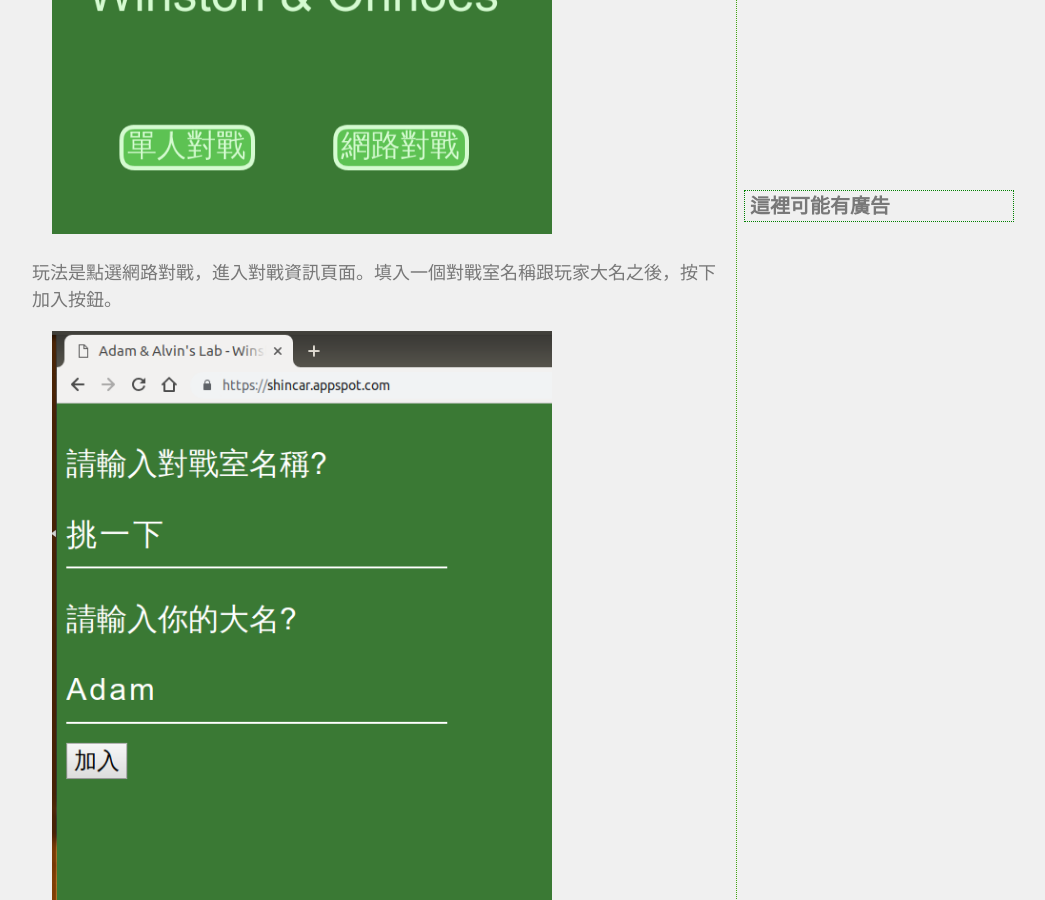
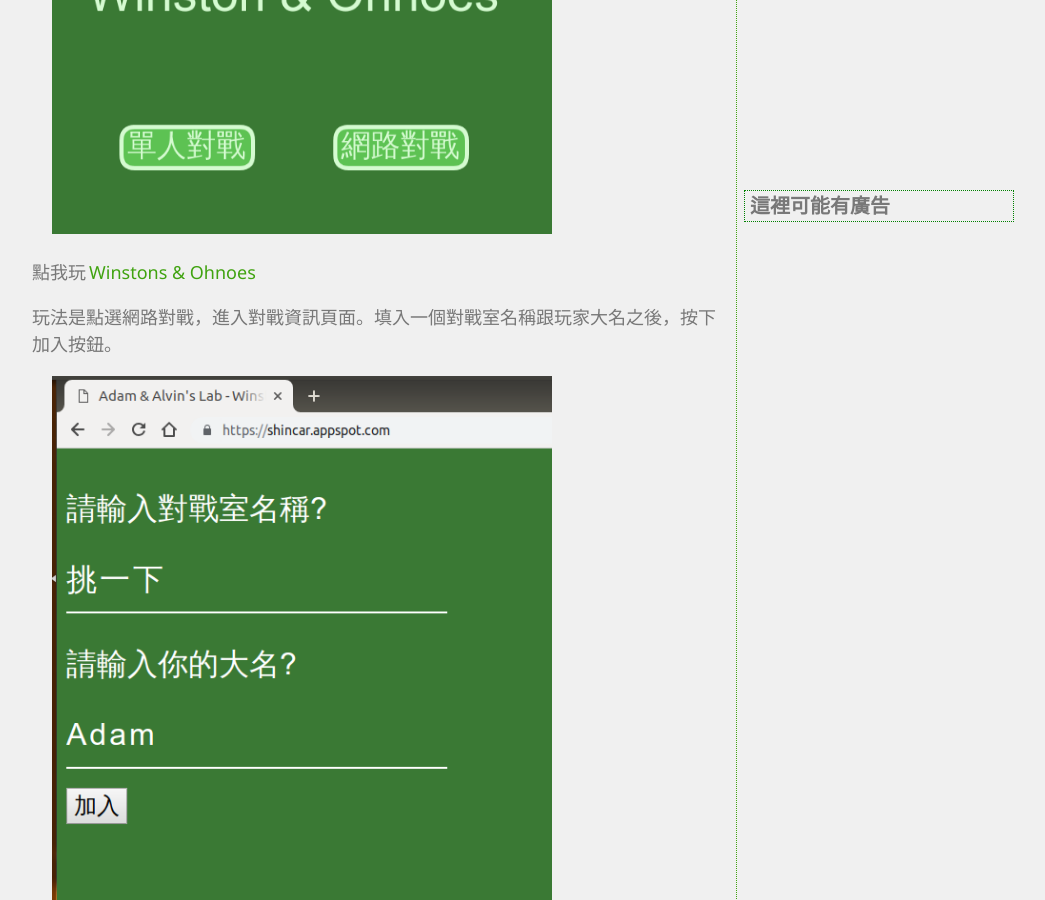
Before and after one commit to shincar/blogs-source, a Jekyll site: the page built from _posts/2019-03-01-winstons-and-ohnoes-now-support-network-battling.md, in a window 1280 px wide and 900 px high, scrolled down 477 px. Shown: the whole window, without its empty margins (117-1162 px from the left). Built offline with Jekyll 4.4.1, drawn with Linux system fonts in a browser that asks for light colours; comment, search, counter and statistics services are not loaded.

Commit message:
Add link to Winstons & Ohnoes

```diff
--- a/_posts/2019-03-01-winstons-and-ohnoes-now-support-network-battling.md
+++ b/_posts/2019-03-01-winstons-and-ohnoes-now-support-network-battling.md
@@ -9,6 +9,8 @@
 ---
 經過幾天的努力，現在Winstons & Ohnoes終於可以支援網路對戰啦！萬歲！
 ![主畫面]({{site.baseurl}}/images/WinstonNOhnoesv2_main.png){:width="500px"}
+
+點我玩[Winstons & Ohnoes][gpc-winstons-and-ohnoes]
 
 玩法是點選網路對戰，進入對戰資訊頁面。填入一個對戰室名稱跟玩家大名之後，按下加入按鈕。
 
@@ -33,6 +35,9 @@
 
 ![遊戲主畫面]({{site.baseurl}}/images/WinstonNOhnoesV2_BattleFull.png){:width="500px"}
 
+點我玩[Winstons & Ohnoes][gpc-winstons-and-ohnoes]
+
 這時可以按下取消，換個名字再加入對戰室哦！祝大家玩的愉快！如果有什麼建議歡迎留言告訴我哦！ :)
 
 [winston-and-ohnones]: https://shincar.github.io/blogs/2019-02-15-winston-and-ohnoes
+[gpc-winstons-and-ohnoes]: https://shincar.appspot.com/
```
